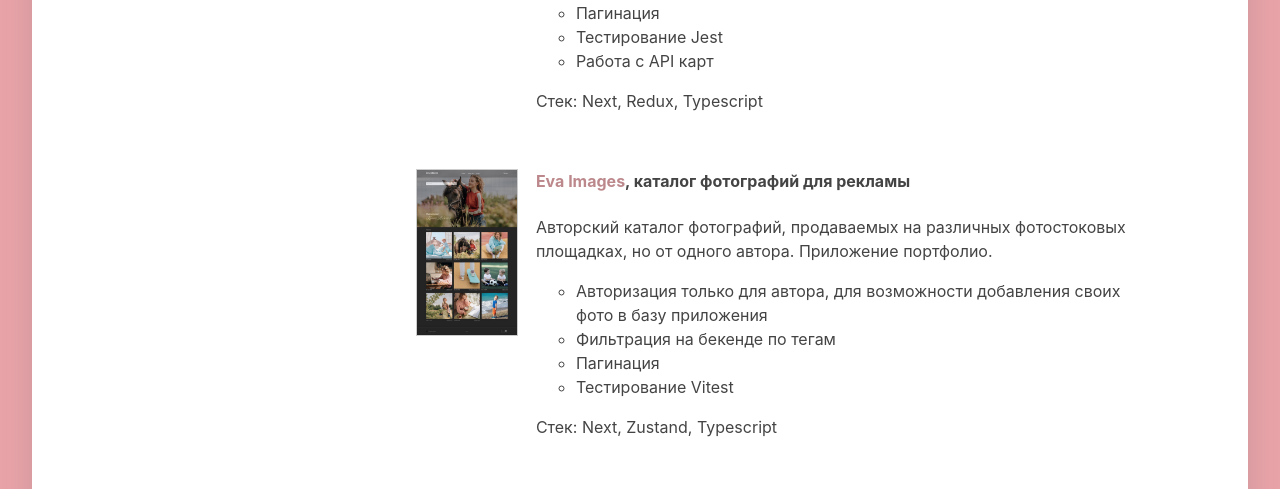
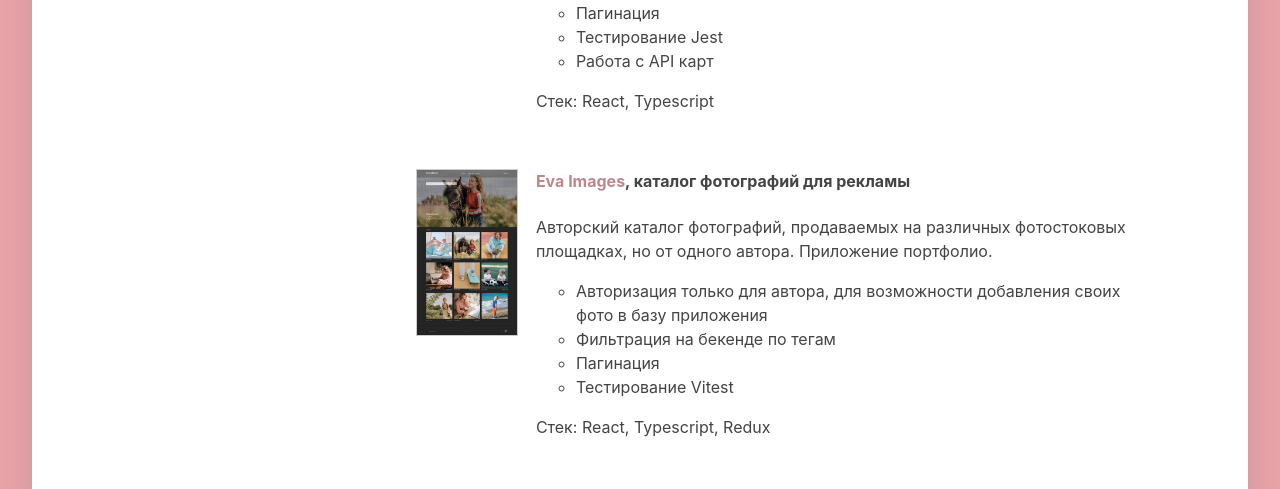
Before and after one commit to evakerrigan/eva-cv, a React (Vite) app: page / in a window 1280 px wide. Shown: the part 2660-3149 px from the top of the page. Built offline with nearby package versions, Linux system fonts and the light colour scheme; a web font is replaced by a local one.

Commit message:
feat: hide stack

```diff
--- a/src/components/Project.tsx
+++ b/src/components/Project.tsx
@@ -128,7 +128,8 @@ export const Project = () => {
               <li>Тестирование Jest</li>
               <li>Работа с API карт</li>
             </ul>
-            <p>Стек: Next, Redux, Typescript</p>
+            {/* <p>Стек: Next, Redux, Typescript</p> */}
+            <p>Стек: React, Typescript</p>
           </div>
         </li>
         <li className="project-item">
@@ -158,7 +159,8 @@ export const Project = () => {
               <li>Пагинация</li>
               <li>Тестирование Vitest</li>
             </ul>
-            <p>Стек: Next, Zustand, Typescript</p>
+            {/* <p>Стек: Next, Zustand, Typescript</p> */}
+            <p>Стек: React, Typescript, Redux</p>
           </div>
         </li>
         {/* <li className="project-item">
```
